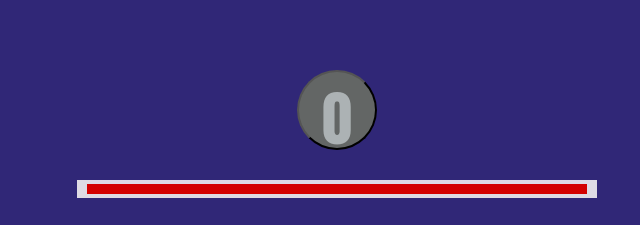
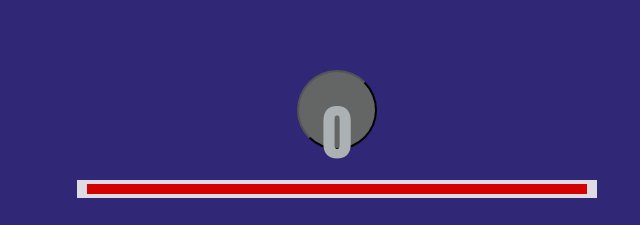
Before and after one commit to angelbeatsow/abow, a plain HTML site: page index.html in a window 1280 px wide. Shown: the part 260-485 px from the top of the page, 303-943 px from the left. Drawn offline with Linux system fonts and the light colour scheme; a script that the page names is missing; a web font is replaced by a local one.

Commit message:
Update style.css

```diff
--- a/style.css
+++ b/style.css
@@ -45,6 +45,8 @@ svg {
   color: rgb(172, 178, 180);
   font-size: 60px;
   font-family: 'Coda Caption','Impact',sans-serif;
+    line-height: 2;
+  text-align: center;
 }
 
 .gaugep{
```
